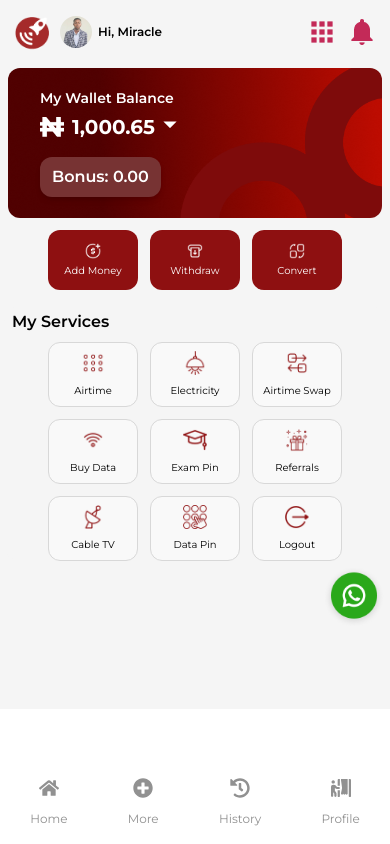
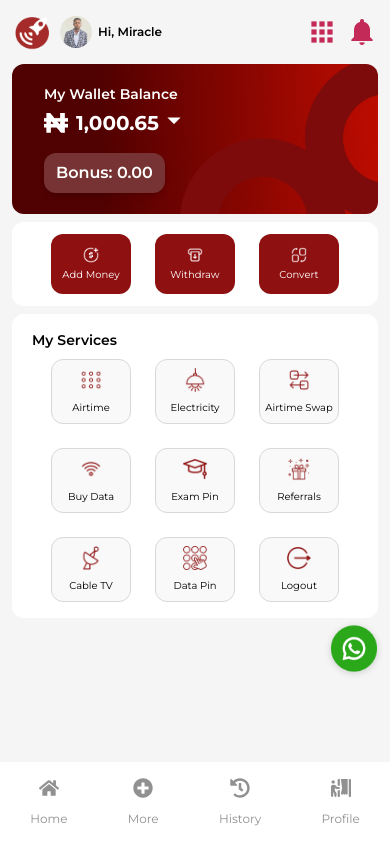
Before and after one commit to martins0023/adestaly, a React (Vite) app: page /Dashboard in a window 390 px wide. Built offline with nearby package versions, Linux system fonts and the light colour scheme.

Commit message:
fix wallet screen

```diff
--- a/src/components/dashboard/Navbar.jsx
+++ b/src/components/dashboard/Navbar.jsx
@@ -9,7 +9,7 @@ const Navbar = () => {
   const [toggle, setToggle] = useState(false);
   return (
     <nav
-      className={`${styles.paddingX} w-full flex items-center py-1  top-0 z-20 bg-colorbg pr-3`}
+      className={`${styles.paddingX} w-full flex items-center py-1 top-0 z-20 bg-colorbg pr-3`}
     >
       <div className="w-full flex justify-between max-w-7xl mx-auto">
         <Link
--- a/src/components/dashboard/Wallets.jsx
+++ b/src/components/dashboard/Wallets.jsx
@@ -329,11 +329,11 @@ const Wallets = () => {
         exit="exit"
       >
         <div className="w-full max-w-7xl mx-auto px-">
-          <div className="flex flex-wrap lg:flex-nowrap lg:px-96 md:px-60 ">
+          <div className="flex flex-wrap lg:flex-nowrap lg:px-[406px] md:px-[260px] pl-2 pr-2">
             <motion.div
               variants={itemVariants}
               whileHover={cardHoverVariants.hover}
-              className="bg-white dark:text-gray-200 dark:bg-secondary-dark-bg lg:m-5 h-[150px] rounded-xl w-full lg:w-full lg:h-[200px] p-8 pt-5 m-1 bg-hero-pattern bg-no-repeat bg-cover bg-center"
+              className="bg-white dark:text-gray-200 dark:bg-secondary-dark-bg lg:m-5 h-[150px] rounded-xl w-full lg:w-full lg:h-[200px] p-8 pt-5 bg-hero-pattern bg-no-repeat bg-cover bg-center"
             >
               <div className="flex justify-between items-center ">
                 <div className="">
@@ -370,8 +370,8 @@ const Wallets = () => {
             </motion.div>
           </div>
 
-          <div className="mt-2">
-            <div className="flex flex-wrap gap-3 items-center justify-center justify-items-center md:justify-around md:gap-auto lg:px-96 md:px-60 m-1 lg:m-0">
+          <div className="mt-2 lg:mt-[-8px] pl-2 pr-2">
+            <div className="flex flex-wrap bg-white lg:bg-transparent md:bg-transparent p-3 rounded-xl gap-6 items-center justify-center justify-items-center md:justify-around md:gap-auto lg:px-96 md:px-60 lg:m-0">
               {[
                 { img: currency, text: "Add Money", to: "/more" },
                 { img: withdraw, text: "Withdraw", to: "/withdrawfunds" },
@@ -384,7 +384,7 @@ const Wallets = () => {
                   className=""
                 >
                   <Link
-                    className="bg-[#8E1011] dark:text-gray-200 dark:bg-secondary-dark-bg h-[60px] w-[90px] lg:w-100 lg:justify-items-center rounded-xl flex flex-col items-center justify-center p-3"
+                    className="bg-[#8E1011] dark:text-gray-200 px-1  dark:bg-secondary-dark-bg h-[60px] w-[80px] lg:w-100 lg:justify-items-center rounded-xl flex flex-col items-center justify-center p-3"
                     to={item.to}
                   >
                     <img
@@ -400,14 +400,14 @@ const Wallets = () => {
               ))}
             </div>
           </div>
-          <div className="mt-4">
-            <div className="bg-colorbg dark:text-gray-200 dark:bg-secondary-dark-bg rounded-2xl ">
+          <div className="mt-2 pl-2 pr-2">
+            <div className="bg-white lg:bg-transparent md:bg-transparent p-3 rounded-xl dark:text-gray-200 dark:bg-secondary-dark-bg">
               <div className="flex justify-between mb-1 p-4">
-                <p className="font-semibold text-black text-base lg:px-96 md:px-60 lg:ml-5 ml-1 text-center">
+                <p className="font-semibold text-black text-[14px] lg:px-96 md:px-60 lg:ml-5 ml-1 text-center">
                   My Services
                 </p>
               </div>
-              <div className="flex flex-wrap items-center justify-center justify-items-center lg:px-96 md:px-60 md:gap-auto md:justify-items-center  lg:justify-items-center lg:gap-10 lg:grid-cols-3 md:grid-cols-3 lg:grid md:grid gap-3 m-1">
+              <div className="flex flex-wrap items-center justify-center justify-items-center lg:px-96 md:px-60 md:gap-auto md:justify-items-center lg:justify-items-center lg:gap-10 lg:grid-cols-3 md:grid-cols-3 lg:grid md:grid gap-6 m-1">
                 {[
                   { img: airtime, text: "Airtime", onClick: openModal },
                   {
@@ -440,7 +440,7 @@ const Wallets = () => {
                     whileHover={cardHoverVariants.hover}
                     key={idx}
                     type="button"
-                    className="bg-[#F9F9F9] text-center text-[10px] border border-[#D8D8D8] font-normal py-2 px-2 lg:py-2 lg:px-1 h-[65px] w-[90px] lg:w-100 rounded-xl text-black flex flex-col items-center"
+                    className="bg-[#F9F9F9] text-center text-[10px] border border-[#D8D8D8] font-normal py-2 px-1 lg:py-2 lg:px-1 h-[65px] w-[80px] lg:w-100 rounded-xl text-black flex flex-col items-center"
                     onClick={item.onClick}
                   >
                     <img
--- a/src/components/screens/profile/EditLogin.jsx
+++ b/src/components/screens/profile/EditLogin.jsx
@@ -244,7 +244,7 @@ const EditLogin = () => {
           <form
             ref={formRef}
             onSubmit={handleSubmit}
-            className="mt-12 flex flex-col gap-8 m-1"
+            className="mt-5 flex flex-col gap-5 m-1"
           >
             {["oldpassword", "newpassword", "confirmpassword"].map(
               (field, idx) => (
--- a/src/components/screens/profile/EditTransactionPin.jsx
+++ b/src/components/screens/profile/EditTransactionPin.jsx
@@ -303,7 +303,7 @@ const EditTransactionPin = () => {
           <form
             ref={formRef}
             onSubmit={handleSubmit}
-            className="mt-12 flex flex-col gap-8 m-1"
+            className="mt-5 flex flex-col gap-5 m-1"
           >
             {["oldpin", "newpin", "confirmpin"].map((field, idx) => (
               <label key={idx} className="flex flex-col relative">
@@ -469,12 +469,12 @@ const EditTransactionPin = () => {
             <div className="flex items-center justify-center">
               <button
                 type="submit"
-                className={`bg-original py-3 px-20 outline-none uppercase h-[45px] xl text-[12px] w-full sm:w-[406px] text-white font-bold rounded-full mb-[40px] mt-[32px] ${
+                className={`bg-original py-3 outline-none uppercase h-[45px] text-[12px] w-full sm:w-[406px] text-white font-bold rounded-full mb-[40px] mt-[32px] ${
                   !isPinValid() ? "opacity-50 cursor-not-allowed" : ""
                 }`}
                 disabled={!isPinValid()}
               >
-                {loading ? "disabling pin..." : "Disable Pin"}
+                {loading ? `${formData.action}ing pin...` : `${formData.action} Pin`}
               </button>
             </div>
           </form>
--- a/src/components/screens/profile/ProfileDetails.jsx
+++ b/src/components/screens/profile/ProfileDetails.jsx
@@ -91,7 +91,7 @@ const ProfileDetails = () => {
         animate="visible"
         exit="exit"
       >
-        <div className="mt-[10px] bg-white rounded-2xl p-6 m-3 gap-[24px] font-montserrat">
+        <div className="mt-[3px] bg-white rounded-2xl p-6 m-3 gap-[24px] font-montserrat">
           <div className="flex flex-col items-center mt-8">
             <Link to="/editprofile">
               <img
```
